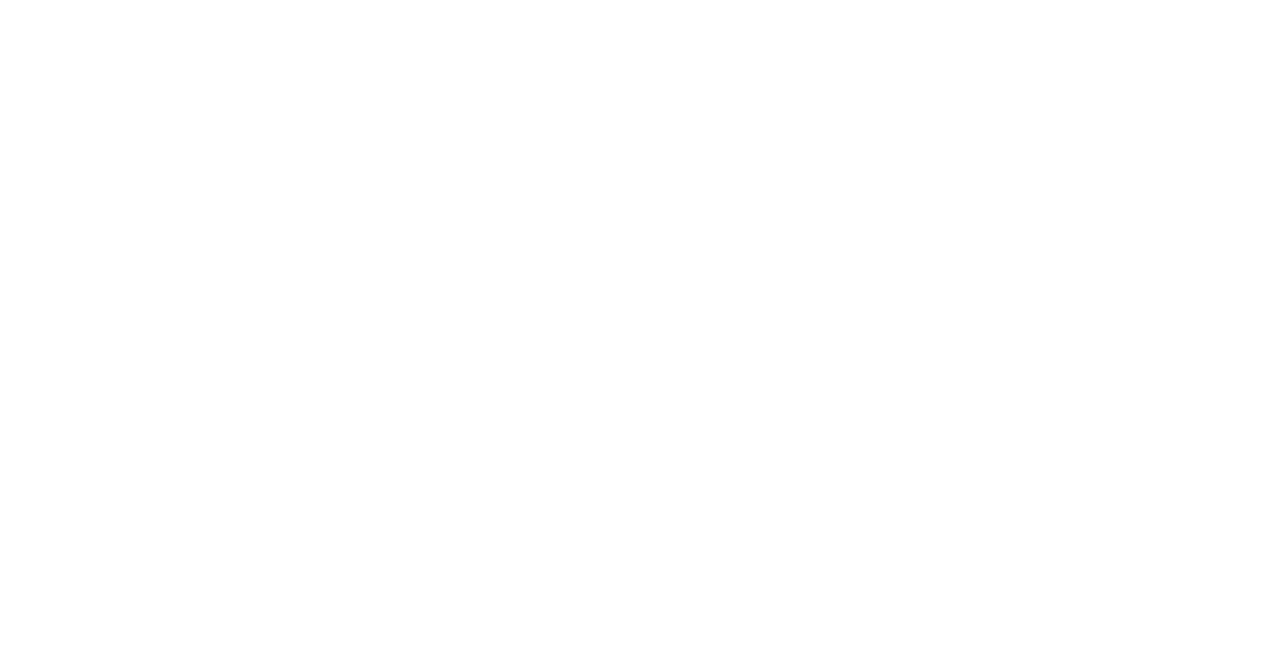
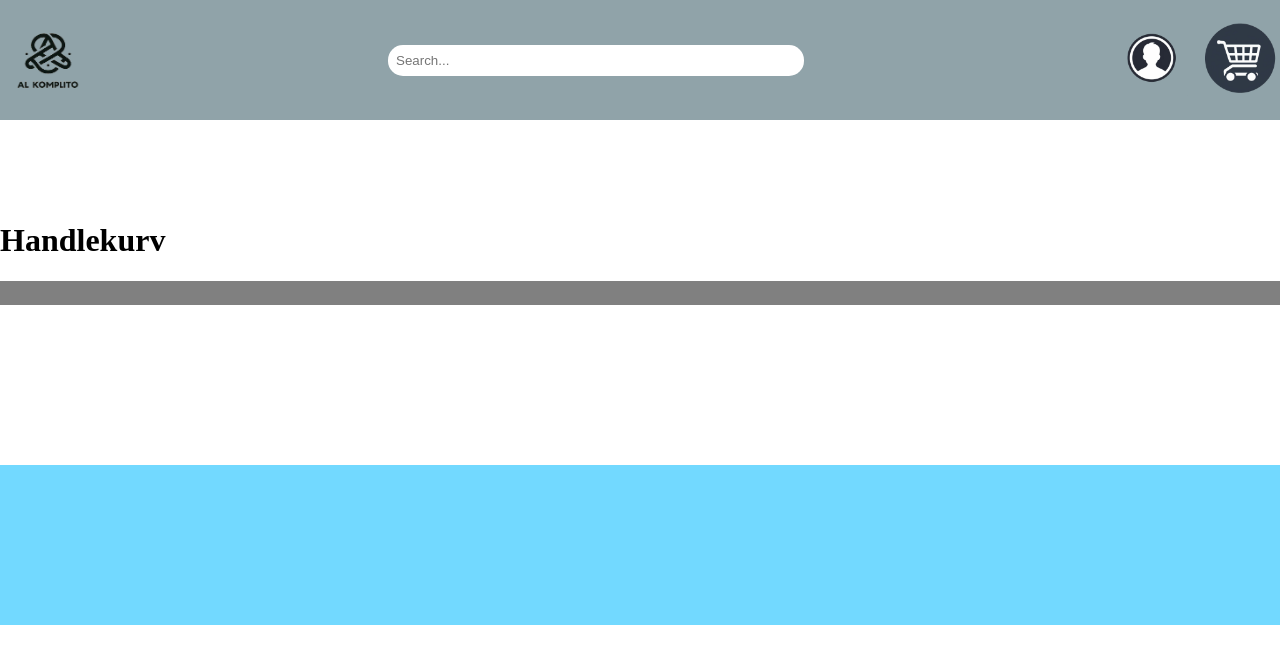
Before and after one commit to kimrobbin/AL-Komplito, a plain HTML site: page shoping.html in a window 1280 px wide. Drawn offline with Linux system fonts and the light colour scheme.

Commit message:
Shooping

```diff
--- a/shoping.html
+++ b/shoping.html
@@ -1,15 +1,45 @@
 <!DOCTYPE html>
 <html lang="en">
+
 <head>
     <meta charset="UTF-8">
     <meta name="viewport" content="width=device-width, initial-scale=1.0">
-    <title>Document</title>
+    <title>StartSide</title>
     <link rel="stylesheet" href="style.css">
 </head>
+
 <body>
+    <div class="Header">
+        <div class="LeftNav">
+            <a href="index.html"><img src="bilder/AlKomplito.png" alt="Al-Komplito Logo"></a>
+        </div>
+        <div class="middleNav">
+            <input type="text" placeholder="Search...">
+        </div>
+        <div class="rightNav">
+            <a href="login.html"> <img src="bilder/login.png" alt=""> </a>
+            <a href="shoping.html"><img src="bilder/shopingcart.png" alt="Cart Checkout"></a>
+        </div>
+    </div>
+
+        <h1 id="Handlekurv">Handlekurv</h1>
 
 
 
 
+    <div class="itemList">
+
+    </div>
+
+
+
+
+    <div class="footer">
+
+
+    </div>
+
+
 </body>
+
 </html>
--- a/style.css
+++ b/style.css
@@ -4,6 +4,12 @@
     background-color: #90A3A9;
     height: 15vh;
     justify-content: space-between;
+}
+
+
+.Header img{
+    width: 10vh;
+    padding-left: 1vh;
 }
 
 .rightNav{
@@ -16,11 +22,6 @@ input{
     padding: 1vh;
     width: 50vh;
     border-radius: 15px;
-}
-
-.Header img{
-    width: 10vh;
-    padding-left: 1vh;
 }
 
 
@@ -70,6 +71,18 @@ body{
     margin-top: 15vh;
 }
 
+/* _______________________ detter er for å dele opp koden inn i deler */
+
+#Handlekurv{
+    margin-top: 8%;
+}
+
+.itemList{
+ background-color: gray;
+    width: 100%;
+    height: 3vh;
+}
+
 
 /* _______________________ detter er for å dele opp koden inn i deler */
 
```
